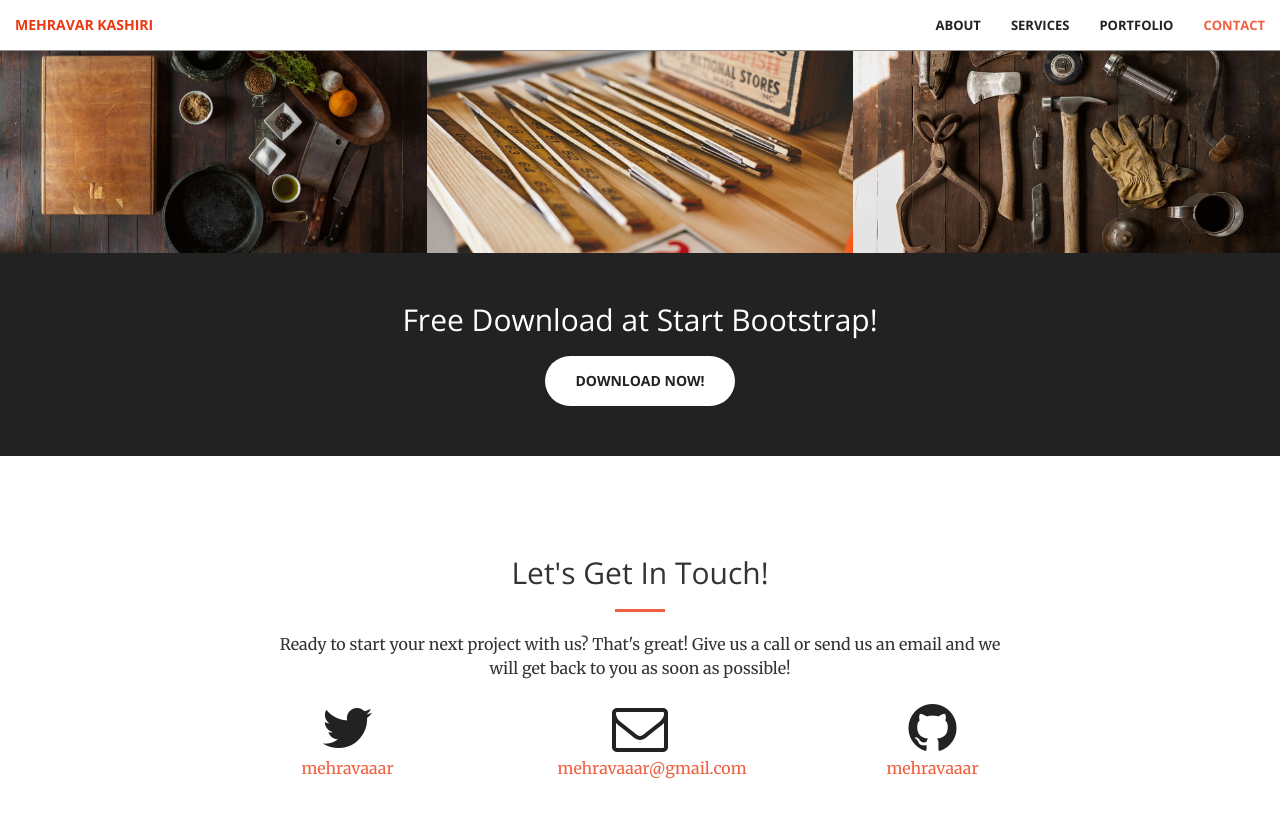
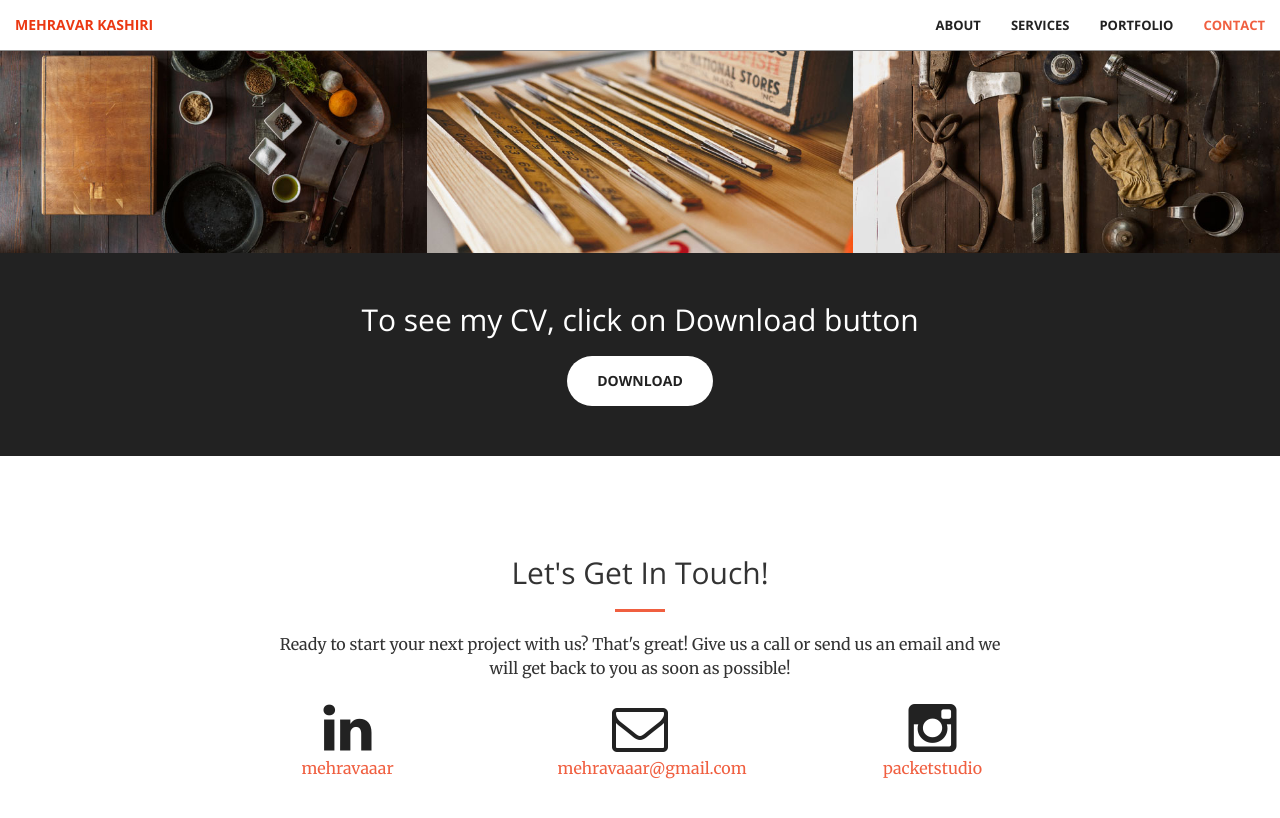
Before and after one commit to mehravaaar/mehravaaar.github.io, a Jekyll site: the page built from index.html, in a window 1280 px wide and 900 px high, scrolled down 1981 px. Shown: the top 818 px of the window. Built offline with Jekyll 4.4.1, drawn with Linux system fonts in a browser that asks for light colours.

Commit message:
social media addresses updates

```diff
--- a/_config.yml
+++ b/_config.yml
@@ -6,6 +6,7 @@ more: I am a freelance Graphic and motion designer
 baseurl: "" # the subpath of your site, e.g. /blog/
 url: "" # the base hostname & protocol for your site
 
+instagram_username: packetstudio
 twitter_username: mehravaaar
 github_username: mehravaaar
 
--- a/_includes/aside.html
+++ b/_includes/aside.html
@@ -1,8 +1,8 @@
   <aside class="bg-dark">
       <div class="container text-center">
           <div class="call-to-action">
-              <h2>Free Download at Start Bootstrap!</h2>
-              <a href="#" class="btn btn-default btn-xl wow tada">Download Now!</a>
+              <h2>To see my CV, click on Download button</h2>
+              <a href="#" class="btn btn-default btn-xl wow tada">Download</a>
           </div>
       </div>
   </aside>
--- a/_includes/contact.html
+++ b/_includes/contact.html
@@ -8,7 +8,7 @@
             </div>
         <div class="col-lg-2 col-lg-offset-2 text-center">
             <a href="https://twitter.com/{{ site.twitter_username }}">
-                <i class="fa fa-twitter fa-3x wow bounceIn" data-wow-delay=".1s"></i>
+                <i class="fa fa-linkedin fa-3x wow bounceIn" data-wow-delay=".1s"></i>
                 <p>{{ site.twitter_username }}</p>
             </a>
         </div>
@@ -19,9 +19,9 @@
             </a>
         </div>
         <div class="col-lg-2 col-lg-offset-1 text-center">
-            <a href="https://github.com/{{ site.github_username }}">
-            <i class="fa fa-github fa-3x wow bounceIn" data-wow-delay=".1s"></i>
-                <p>{{ site.github_username }}</p>
+            <a href="https://instagram.com/{{ site.instagram_username }}">
+            <i class="fa fa-instagram fa-3x wow bounceIn" data-wow-delay=".1s"></i>
+                <p>{{ site.instagram_username }}</p>
             </a>
         </div>
 
```
